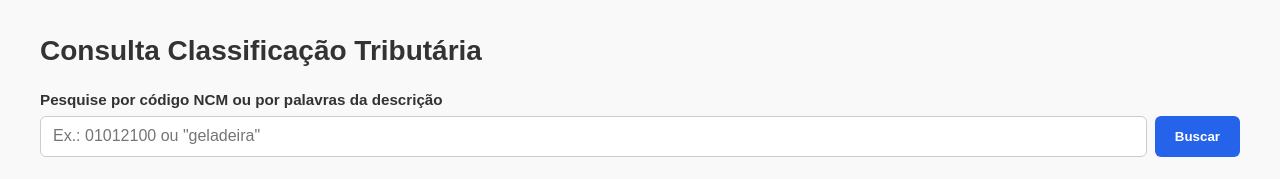
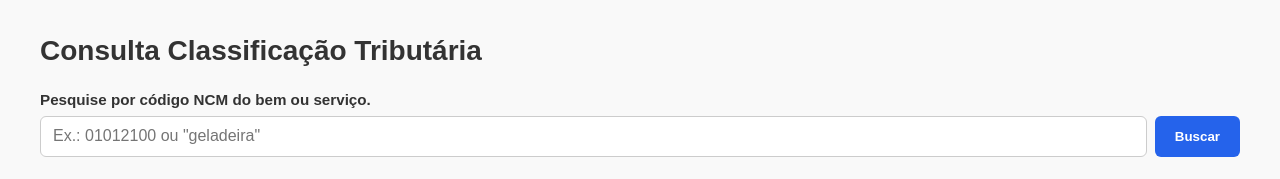
Before and after one commit to Contabilidade-Asteca/cclasstrib, a React (Vite) app: page / in a window 1280 px wide. Shown: the top 179 px of the page. Built offline with nearby package versions, Linux system fonts and the light colour scheme.

Commit message:
Update SearchBar.jsx

```diff
--- a/src/components/SearchBar.jsx
+++ b/src/components/SearchBar.jsx
@@ -19,7 +19,7 @@ export default function SearchBar({ value, onSearch }) {
   return (
     <form className="search-bar" onSubmit={handleSubmit}>
       <label className="search-bar__label" htmlFor="ncm-search-input">
-        Pesquise por código NCM ou por palavras da descrição
+        Pesquise por código NCM do bem ou serviço.
       </label>
       <div className="search-bar__controls">
         <input
```
